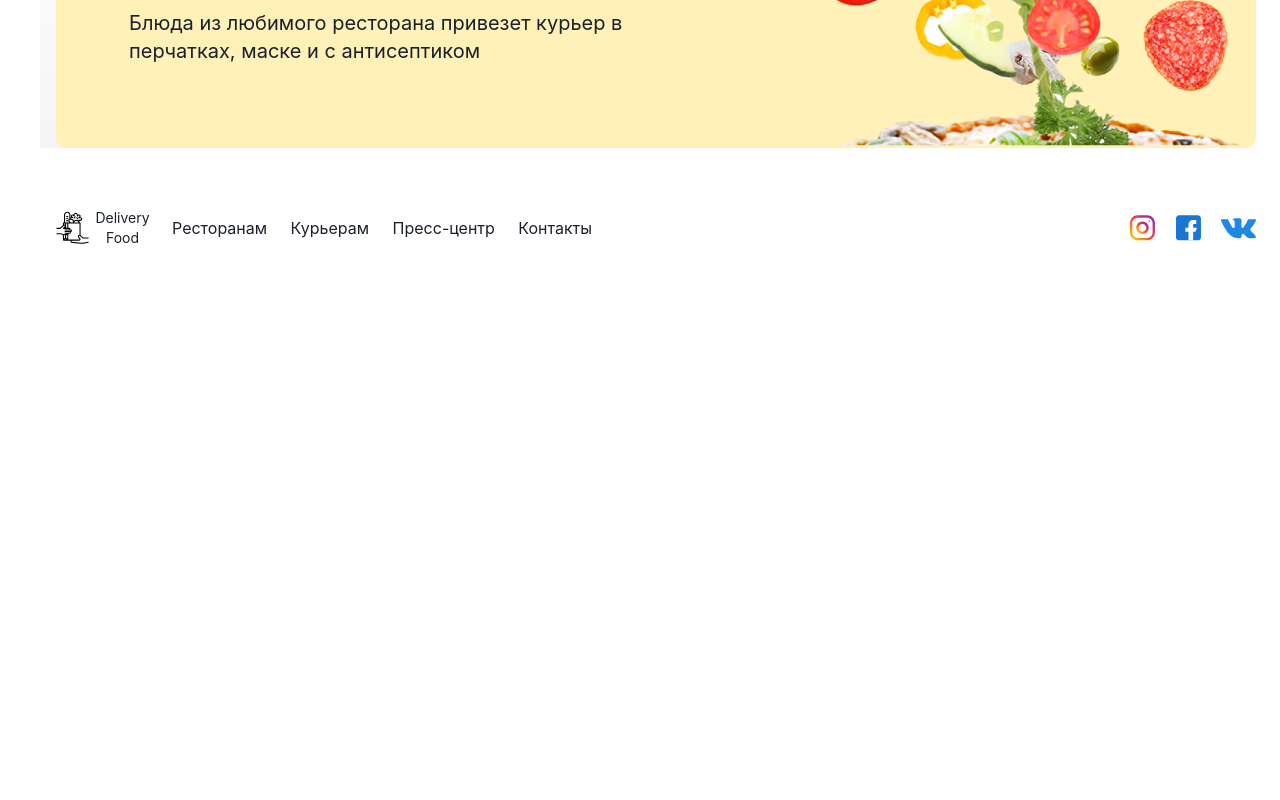
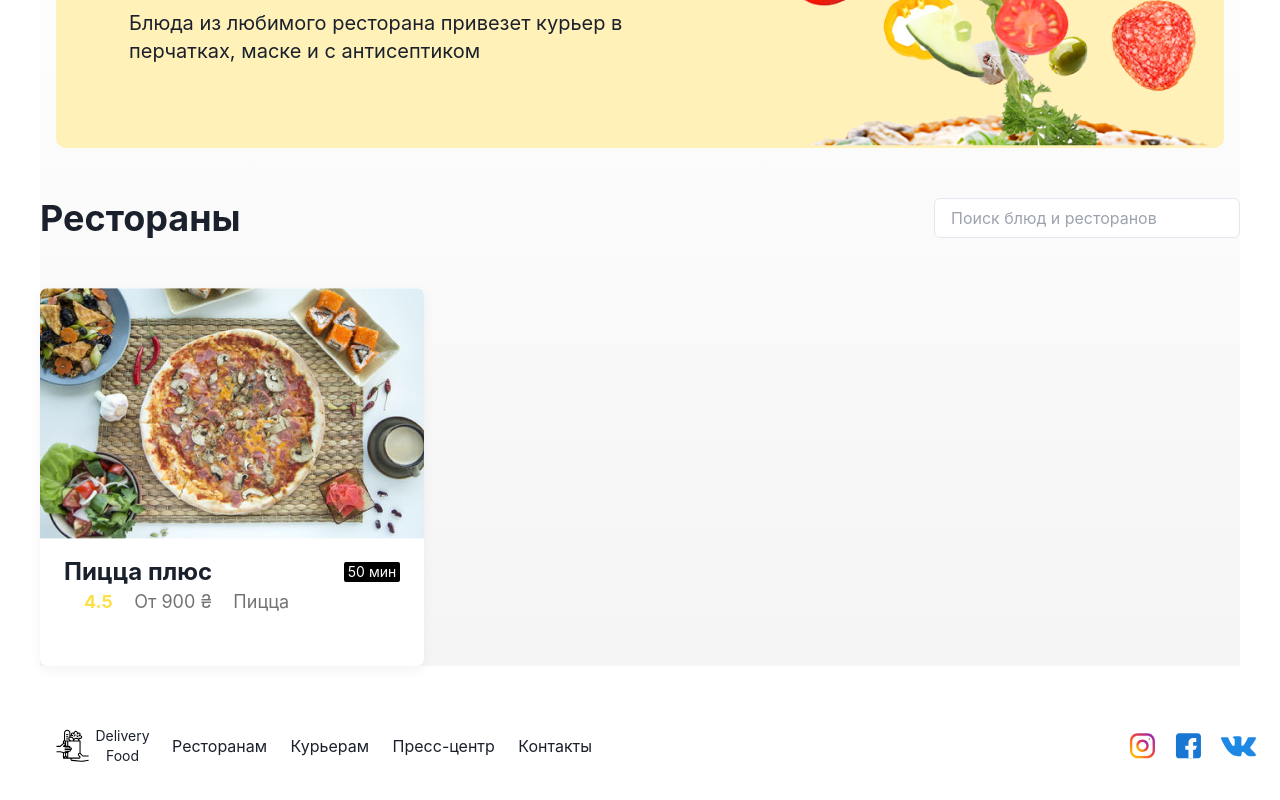
Before and after one commit to nuki1048/react-delivery-app, a React (Vite) app: page / in a window 1280 px wide. Shown: the part 308-1108 px from the top of the page. Before the commit the page ends 800 px from the top, so only its background shows below. Built offline with nearby package versions, Linux system fonts and the light colour scheme.

Commit message:
made a restaurant item

```diff
--- a/index.html
+++ b/index.html
@@ -4,7 +4,7 @@
     <meta charset="UTF-8" />
     <link rel="icon" type="image/svg+xml" href="/vite.svg" />
     <meta name="viewport" content="width=device-width, initial-scale=1.0" />
-    <title>Vite + React</title>
+    <title>Delivery Food</title>
   </head>
   <body>
     <div id="root"></div>
--- a/src/App.jsx
+++ b/src/App.jsx
@@ -1,17 +1,29 @@
+import { Flex, Input } from "@chakra-ui/react";
 import "./App.css";
 import AppBanner from "./components/appBanner/AppBanner";
 import AppFooter from "./components/appFooter/AppFooter";
 import AppHeader from "./components/appHeader/AppHeader";
+import RestaurantItem from "./components/restaurantItem/RestaurantItem";
 
 function App() {
   return (
-    <div className="App">
+    <>
       <AppHeader />
       <main className="main">
         <AppBanner />
+        <Flex p={"50px 0 "} justify="space-between" align="center">
+          <h3 className="font-bold text-4xl">Рестораны</h3>
+          <Input
+            placeholder="Поиск блюд и ресторанов"
+            w={"306px"}
+            h={"40px"}
+            backgroundColor={"#FFF"}
+          />
+        </Flex>
+        <RestaurantItem />
       </main>
       <AppFooter />
-    </div>
+    </>
   );
 }
 
--- a/src/components/appBanner/AppBanner.jsx
+++ b/src/components/appBanner/AppBanner.jsx
@@ -6,7 +6,7 @@ const AppBanner = () => {
   return (
     <AppContainer>
       <Box
-        w="1200px"
+        w="100%"
         h="300px"
         backgroundColor="#FFF1B8"
         mt="40px"
--- /dev/null
+++ b/src/components/restaurantItem/RestaurantItem.jsx
@@ -0,0 +1,37 @@
+import { Box, Flex } from "@chakra-ui/react";
+import React from "react";
+import pizza from "../../assets/pizza.jpg";
+const RestaurantItem = () => {
+  return (
+    <Box
+      w={"384px"}
+      minH={"378px"}
+      boxShadow={"0px 4px 12px rgba(0, 0, 0, 0.05)"}
+      borderRadius={"7px"}
+      backgroundImage={pizza}
+      backgroundPosition={"top center"}
+      backgroundRepeat={"no-repeat"}
+      backgroundColor={"#FFF"}
+      p={"268px 24px 35px 24px"}
+    >
+      <Flex justify={"space-between"} align="center">
+        <h3 className="font-bold text-2xl">Пицца плюс</h3>
+        <div className="font-normal bg-black text-white text-sm w-14 h-5 rounded-sm flex items-center justify-center">
+          50 мин
+        </div>
+      </Flex>
+      <Flex
+        w={"205px"}
+        m={"0 auto 0 20px"}
+        justify={"space-between"}
+        align="center"
+      >
+        <div className="font-bold text-lg text-yellow-300">4.5</div>
+        <div className="font-normal text-lg text-neutral-500">От 900 ₴</div>
+        <div className="font-normal text-lg text-neutral-500">Пицца</div>
+      </Flex>
+    </Box>
+  );
+};
+
+export default RestaurantItem;
```
Also changed, not shown: src/assets/pizza.jpg (added).
